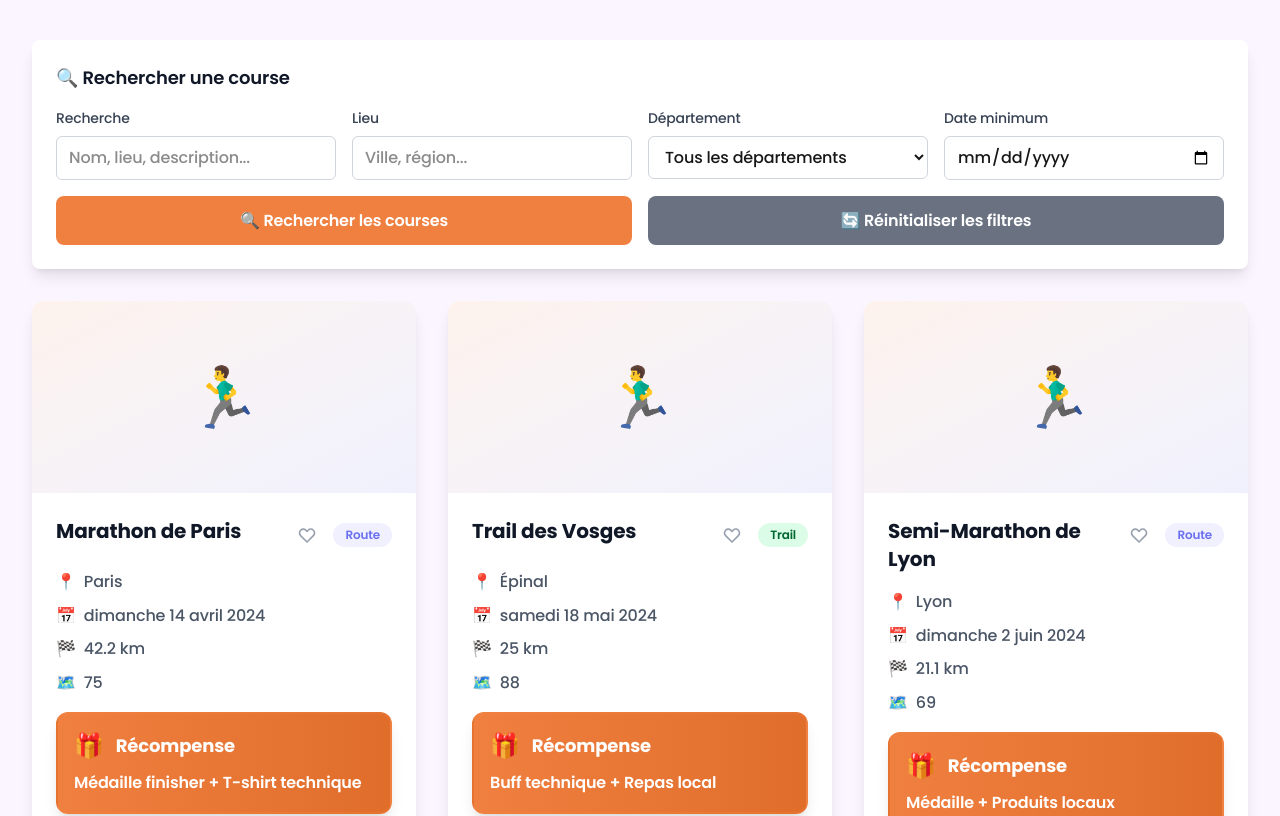
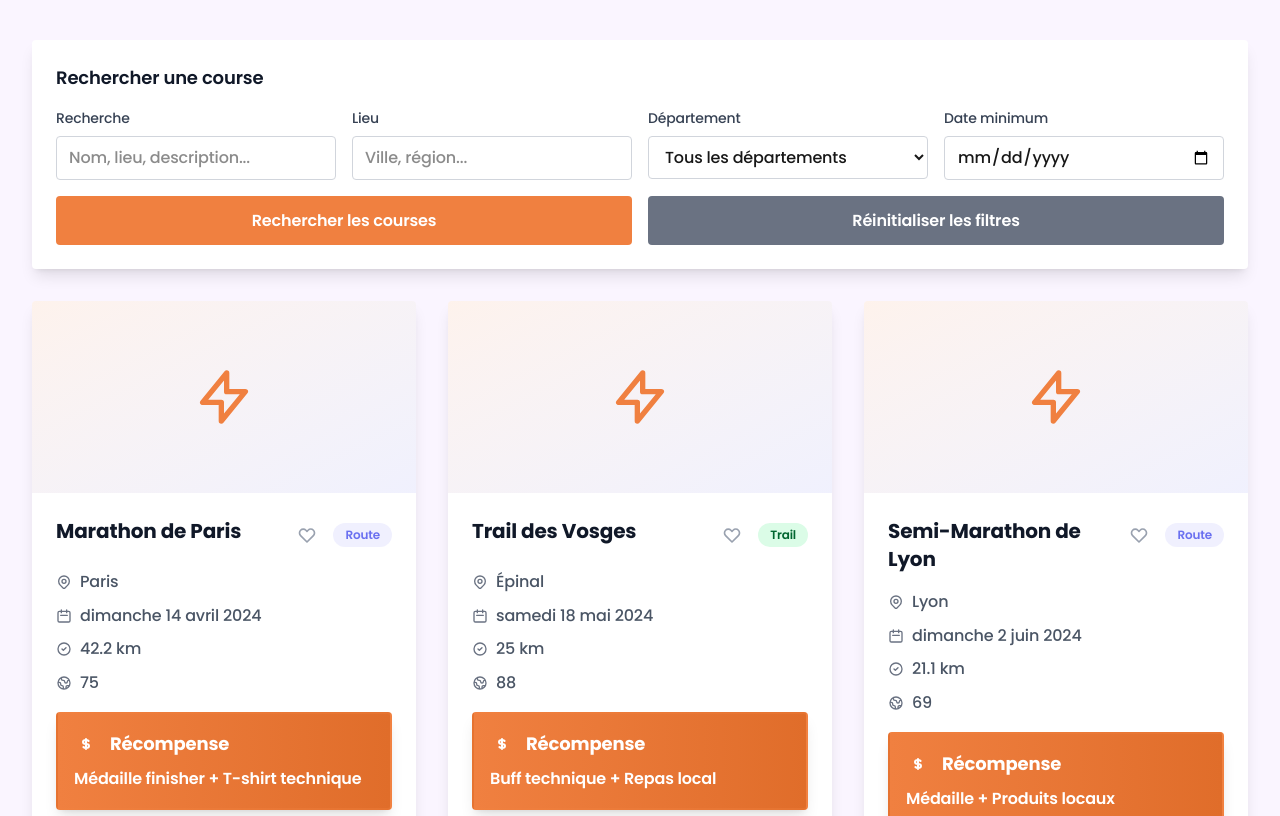
Before and after one commit to capucinewyseur/runreward-website, a Next.js app: page /courses in a window 1280 px wide. Shown: the part 260-1076 px from the top of the page. Built offline with nearby package versions, Linux system fonts and the light colour scheme.

Commit message:
Suppression des emojis et réduction des bordures arrondies pour un design plus professionnel

```diff
--- a/src/app/courses/page.tsx
+++ b/src/app/courses/page.tsx
@@ -118,7 +118,7 @@ export default function CoursesPage() {
         {/* Header */}
         <div className="text-center mb-12">
           <h1 className="text-4xl font-bold text-gray-900 mb-4">
-            🏃‍♂️ Courses à venir
+            Courses à venir
           </h1>
           <p className="text-xl text-gray-600 max-w-3xl mx-auto">
             Découvrez toutes les courses disponibles et trouvez celle qui vous correspond.
@@ -127,8 +127,8 @@ export default function CoursesPage() {
         </div>
 
         {/* Filtres */}
-        <div className="bg-white rounded-lg shadow-lg p-6 mb-8">
-          <h2 className="text-lg font-semibold text-gray-900 mb-4">🔍 Rechercher une course</h2>
+        <div className="bg-white rounded shadow-lg p-6 mb-8">
+          <h2 className="text-lg font-semibold text-gray-900 mb-4">Rechercher une course</h2>
 
           <div className="grid grid-cols-1 md:grid-cols-2 lg:grid-cols-4 gap-4 mb-4">
             {/* Recherche générale */}
@@ -141,7 +141,7 @@ export default function CoursesPage() {
                 placeholder="Nom, lieu, description..."
                 value={searchTerm}
                 onChange={(e) => setSearchTerm(e.target.value)}
-                className="w-full border border-gray-300 rounded-md px-3 py-2 focus:outline-none focus:ring-2 focus:ring-[#F08040]"
+                className="w-full border border-gray-300 rounded px-3 py-2 focus:outline-none focus:ring-2 focus:ring-[#F08040]"
               />
             </div>
 
@@ -155,7 +155,7 @@ export default function CoursesPage() {
                 placeholder="Ville, région..."
                 value={locationFilter}
                 onChange={(e) => setLocationFilter(e.target.value)}
-                className="w-full border border-gray-300 rounded-md px-3 py-2 focus:outline-none focus:ring-2 focus:ring-[#F08040]"
+                className="w-full border border-gray-300 rounded px-3 py-2 focus:outline-none focus:ring-2 focus:ring-[#F08040]"
               />
             </div>
 
@@ -167,7 +167,7 @@ export default function CoursesPage() {
               <select
                 value={departmentFilter}
                 onChange={(e) => setDepartmentFilter(e.target.value)}
-                className="w-full border border-gray-300 rounded-md px-3 py-2 focus:outline-none focus:ring-2 focus:ring-[#F08040]"
+                className="w-full border border-gray-300 rounded px-3 py-2 focus:outline-none focus:ring-2 focus:ring-[#F08040]"
               >
                 <option value="">Tous les départements</option>
                 {departments.map(dept => (
@@ -185,7 +185,7 @@ export default function CoursesPage() {
                 type="date"
                 value={dateFilter}
                 onChange={(e) => setDateFilter(e.target.value)}
-                className="w-full border border-gray-300 rounded-md px-3 py-2 focus:outline-none focus:ring-2 focus:ring-[#F08040]"
+                className="w-full border border-gray-300 rounded px-3 py-2 focus:outline-none focus:ring-2 focus:ring-[#F08040]"
               />
             </div>
           </div>
@@ -195,15 +195,15 @@ export default function CoursesPage() {
             <button
               onClick={handleSearch}
               disabled={isSearching}
-              className="flex-1 bg-[#F08040] hover:bg-[#e06d2a] text-white px-6 py-3 rounded-lg font-semibold transition-colors disabled:bg-gray-400 disabled:cursor-not-allowed"
+              className="flex-1 bg-[#F08040] hover:bg-[#e06d2a] text-white px-6 py-3 rounded font-semibold transition-colors disabled:bg-gray-400 disabled:cursor-not-allowed"
             >
-              {isSearching ? 'Recherche en cours...' : '🔍 Rechercher les courses'}
+              {isSearching ? 'Recherche en cours...' : 'Rechercher les courses'}
             </button>
             <button
               onClick={resetFilters}
-              className="flex-1 bg-gray-500 hover:bg-gray-600 text-white px-6 py-3 rounded-lg font-semibold transition-colors"
+              className="flex-1 bg-gray-500 hover:bg-gray-600 text-white px-6 py-3 rounded font-semibold transition-colors"
             >
-              🔄 Réinitialiser les filtres
+              Réinitialiser les filtres
             </button>
           </div>
         </div>
@@ -212,10 +212,12 @@ export default function CoursesPage() {
         <div className="grid grid-cols-1 md:grid-cols-2 lg:grid-cols-3 gap-8">
           {races.map((race) => {
             return (
-              <div key={race.id} className="bg-white rounded-xl shadow-lg overflow-hidden hover:shadow-xl transition-shadow duration-300">
+              <div key={race.id} className="bg-white rounded shadow-lg overflow-hidden hover:shadow-xl transition-shadow duration-300">
                 {/* Image de la course */}
                 <div className="h-48 bg-gradient-to-br from-[#F08040]/10 to-[#6A70F0]/10 flex items-center justify-center">
-                  <div className="text-6xl">🏃‍♂️</div>
+                  <svg className="w-16 h-16 text-[#F08040]" fill="none" stroke="currentColor" viewBox="0 0 24 24">
+                    <path strokeLinecap="round" strokeLinejoin="round" strokeWidth={2} d="M13 10V3L4 14h7v7l9-11h-7z" />
+                  </svg>
                 </div>
 
                 {/* Contenu de la course */}
@@ -256,19 +258,28 @@ export default function CoursesPage() {
 
                   <div className="space-y-2 mb-4">
                     <p className="text-gray-600 flex items-center">
-                      <span className="mr-2">📍</span>
+                      <svg className="w-4 h-4 mr-2 text-gray-500" fill="none" stroke="currentColor" viewBox="0 0 24 24">
+                        <path strokeLinecap="round" strokeLinejoin="round" strokeWidth={2} d="M17.657 16.657L13.414 20.9a1.998 1.998 0 01-2.827 0l-4.244-4.243a8 8 0 1111.314 0z" />
+                        <path strokeLinecap="round" strokeLinejoin="round" strokeWidth={2} d="M15 11a3 3 0 11-6 0 3 3 0 016 0z" />
+                      </svg>
                       {race.location}
                     </p>
                     <p className="text-gray-600 flex items-center">
-                      <span className="mr-2">📅</span>
+                      <svg className="w-4 h-4 mr-2 text-gray-500" fill="none" stroke="currentColor" viewBox="0 0 24 24">
+                        <path strokeLinecap="round" strokeLinejoin="round" strokeWidth={2} d="M8 7V3m8 4V3m-9 8h10M5 21h14a2 2 0 002-2V7a2 2 0 00-2-2H5a2 2 0 00-2 2v12a2 2 0 002 2z" />
+                      </svg>
                       {formatDate(race.date)}
                     </p>
                     <p className="text-gray-600 flex items-center">
-                      <span className="mr-2">🏁</span>
+                      <svg className="w-4 h-4 mr-2 text-gray-500" fill="none" stroke="currentColor" viewBox="0 0 24 24">
+                        <path strokeLinecap="round" strokeLinejoin="round" strokeWidth={2} d="M9 12l2 2 4-4m6 2a9 9 0 11-18 0 9 9 0 0118 0z" />
+                      </svg>
                       {race.distance}
                     </p>
                     <p className="text-gray-600 flex items-center">
-                      <span className="mr-2">🗺️</span>
+                      <svg className="w-4 h-4 mr-2 text-gray-500" fill="none" stroke="currentColor" viewBox="0 0 24 24">
+                        <path strokeLinecap="round" strokeLinejoin="round" strokeWidth={2} d="M3.055 11H5a2 2 0 012 2v1a2 2 0 002 2 2 2 0 012 2v2.945M8 3.935V5.5A2.5 2.5 0 0010.5 8h.5a2 2 0 012 2 2 2 0 104 0 2 2 0 012-2h1.064M15 20.488V18a2 2 0 012-2h3.064M21 12a9 9 0 11-18 0 9 9 0 0118 0z" />
+                      </svg>
                       {race.department}
                     </p>
                   </div>
@@ -284,9 +295,11 @@ export default function CoursesPage() {
                   )}
 
                   {/* Récompense - Version améliorée */}
-                  <div className="bg-gradient-to-r from-[#F08040] to-[#e06d2a] rounded-xl p-4 mb-6 shadow-lg border-2 border-[#F08040]/30">
+                  <div className="bg-gradient-to-r from-[#F08040] to-[#e06d2a] rounded p-4 mb-6 shadow-lg border-2 border-[#F08040]/30">
                     <div className="flex items-center mb-2">
-                      <span className="text-2xl mr-3">🎁</span>
+                      <svg className="w-6 h-6 mr-3 text-white" fill="none" stroke="currentColor" viewBox="0 0 24 24">
+                        <path strokeLinecap="round" strokeLinejoin="round" strokeWidth={2} d="M12 8c-1.657 0-3 .895-3 2s1.343 2 3 2 3 .895 3 2-1.343 2-3 2m0-8c1.11 0 2.08.402 2.599 1M12 8V7m0 1v8m0 0v1m0-1c-1.11 0-2.08-.402-2.599-1" />
+                      </svg>
                       <h4 className="text-lg font-bold text-white">Récompense</h4>
                     </div>
                     <p className="text-white font-semibold text-base leading-relaxed">
@@ -299,7 +312,7 @@ export default function CoursesPage() {
                     {!expandedDescriptions.has(race.id) ? (
                       <button
                         onClick={() => toggleDescription(race.id)}
-                        className="w-full bg-gradient-to-r from-[#6A70F0] to-[#5a60d4] hover:from-[#5a60d4] hover:to-[#4a50c8] text-white font-bold py-4 px-2 rounded-xl text-center transition-all duration-200 shadow-lg hover:shadow-xl transform hover:-translate-y-1 text-lg"
+                        className="w-full bg-gradient-to-r from-[#6A70F0] to-[#5a60d4] hover:from-[#5a60d4] hover:to-[#4a50c8] text-white font-bold py-4 px-2 rounded text-center transition-all duration-200 shadow-lg hover:shadow-xl transform hover:-translate-y-1 text-lg"
                       >
                         S&apos;inscrire comme bénévole
                       </button>
@@ -307,13 +320,13 @@ export default function CoursesPage() {
                       <div className="space-y-3">
                         <a
                           href={`/auth?raceId=${race.id}`}
-                          className="w-full bg-gradient-to-r from-[#6A70F0] to-[#5a60d4] hover:from-[#5a60d4] hover:to-[#4a50c8] text-white font-bold py-4 px-2 rounded-xl text-center transition-all duration-200 shadow-lg hover:shadow-xl transform hover:-translate-y-1 text-lg block"
+                          className="w-full bg-gradient-to-r from-[#6A70F0] to-[#5a60d4] hover:from-[#5a60d4] hover:to-[#4a50c8] text-white font-bold py-4 px-2 rounded text-center transition-all duration-200 shadow-lg hover:shadow-xl transform hover:-translate-y-1 text-lg block"
                         >
                           Confirmer l&apos;inscription
                         </a>
                         <button
                           onClick={() => toggleDescription(race.id)}
-                          className="w-full bg-gray-500 hover:bg-gray-600 text-white font-medium py-2 px-4 rounded-lg transition-colors text-sm"
+                          className="w-full bg-gray-500 hover:bg-gray-600 text-white font-medium py-2 px-4 rounded transition-colors text-sm"
                         >
                           Masquer la description
                         </button>
@@ -329,7 +342,11 @@ export default function CoursesPage() {
         {/* Message si aucune course trouvée */}
         {races.length === 0 && (
           <div className="text-center py-12">
-            <div className="text-6xl mb-4">🔍</div>
+            <div className="text-6xl mb-4">
+              <svg className="w-16 h-16 mx-auto text-gray-400" fill="none" stroke="currentColor" viewBox="0 0 24 24">
+                <path strokeLinecap="round" strokeLinejoin="round" strokeWidth={2} d="M21 21l-6-6m2-5a7 7 0 11-14 0 7 7 0 0114 0z" />
+              </svg>
+            </div>
             <h3 className="text-xl font-semibold text-gray-900 mb-2">
               Aucune course trouvée
             </h3>
```
Also changed, not shown: src/app/course-details/page.tsx (+28 -13 lines), src/app/favorites/page.tsx (+31 -14 lines), src/app/page.tsx (+7 -7 lines).
